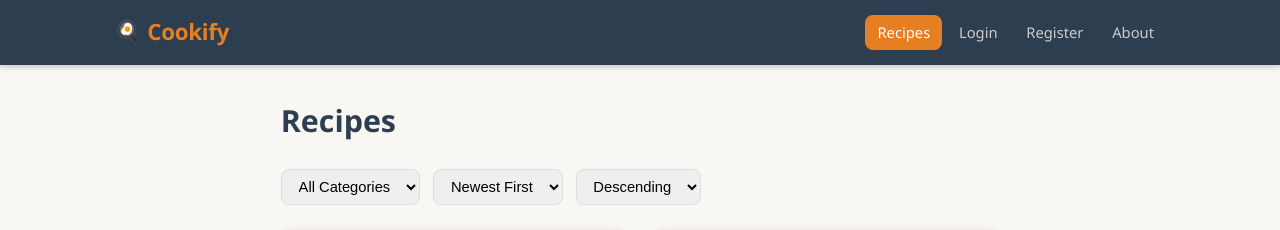
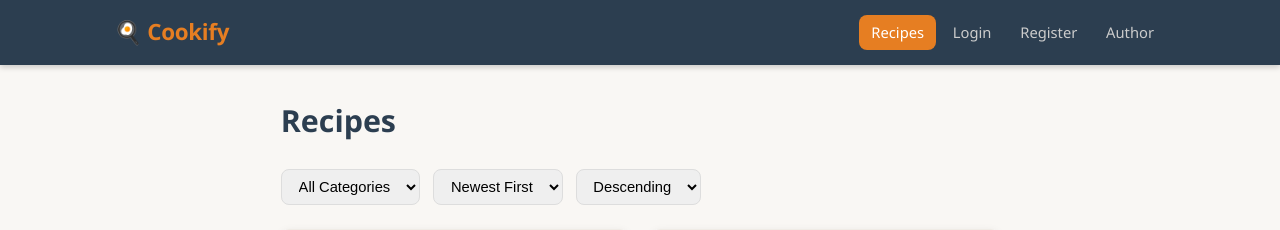
Before and after one commit to vladadev/cookify, a PHP site: page /cookify/ in a window 1280 px wide. Shown: the top 230 px of the page. Run offline with PHP 8.4, Linux system fonts and the light colour scheme; data comes from the database, SQL or seed files in the repository; data that the repository does not hold is empty.

Commit message:
Rename About page to Author; update nav and footer links
Co-Authored-By: Claude Sonnet 4.6 <noreply@anthropic.com>

```diff
--- a/views/about.php
+++ b/views/author.php
@@ -16,7 +16,7 @@ require_once VIEWS . '/fixed/top-nav.php';
     <div class="about-card">
         <div class="about-avatar">👨‍💻</div>
         <div class="about-content">
-            <h2>Your Name Here</h2>
+            <h2>Vladimir Mijajlovic 160/25</h2>
             <p class="about-subtitle">Computer Science Student</p>
             <p>
                 <strong>Cookify</strong> was developed as a final assignment for the Web Programming course.
--- a/views/fixed/footer.php
+++ b/views/fixed/footer.php
@@ -3,7 +3,7 @@
     <div class="container">
         <p>&copy; <?= date('Y') ?> Cookify — A PHP Cookbook Application</p>
         <nav>
-            <a href="<?= BASE_URL ?>/views/about.php">About the Author</a>
+            <a href="<?= BASE_URL ?>/views/author.php">About the Author</a>
             <a href="<?= BASE_URL ?>/documentation.pdf" target="_blank">Documentation</a>
         </nav>
     </div>
--- a/views/fixed/top-nav.php
+++ b/views/fixed/top-nav.php
@@ -23,8 +23,8 @@
                    class="<?= $current_page === 'register.php' ? 'active' : '' ?>">Register</a>
             <?php endif; ?>
 
-            <a href="<?= BASE_URL ?>/views/about.php"
-               class="<?= $current_page === 'about.php' ? 'active' : '' ?>">About</a>
+            <a href="<?= BASE_URL ?>/views/author.php"
+               class="<?= $current_page === 'author.php' ? 'active' : '' ?>">Author</a>
         </nav>
     </div>
 </header>
```
